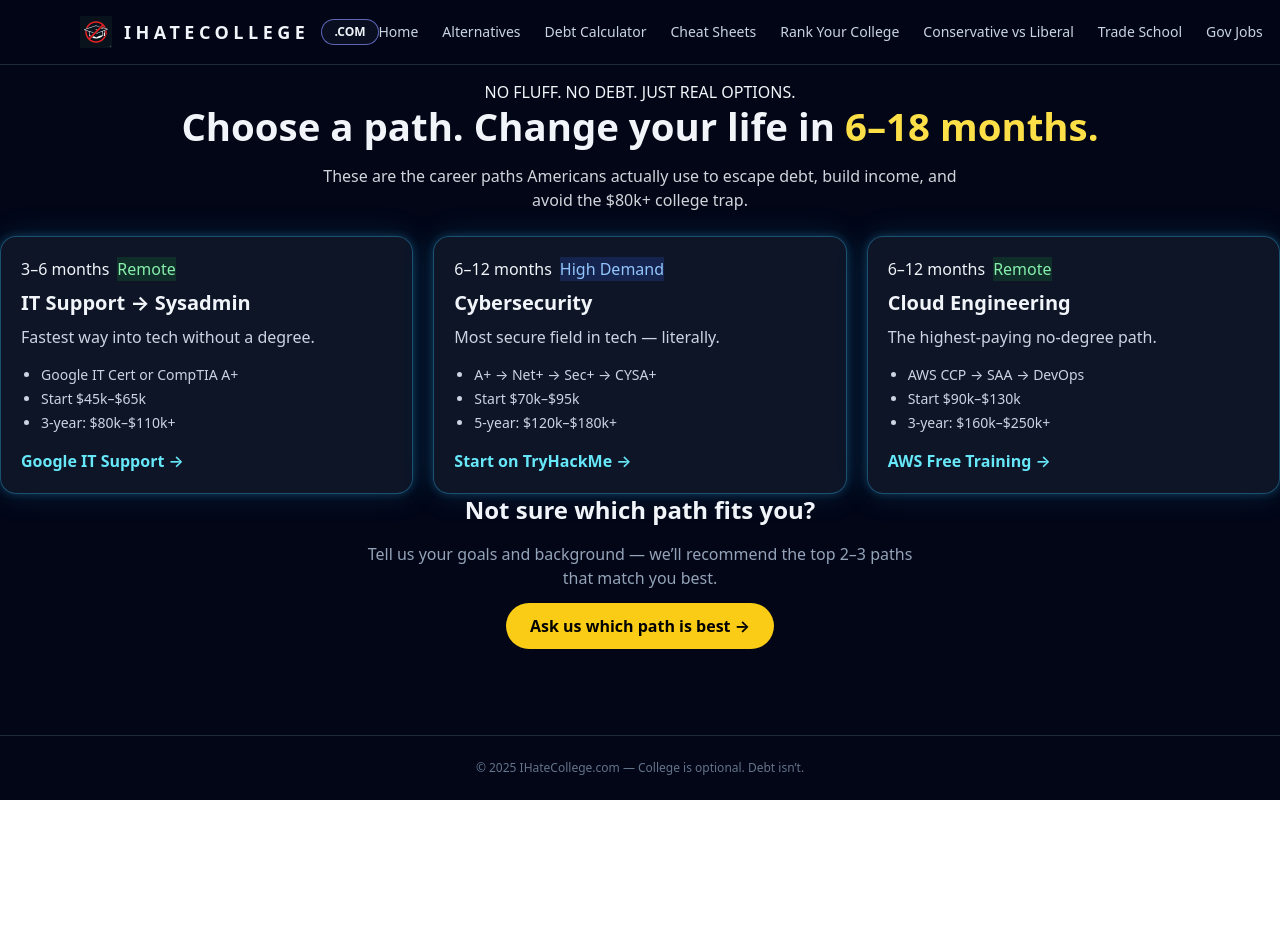
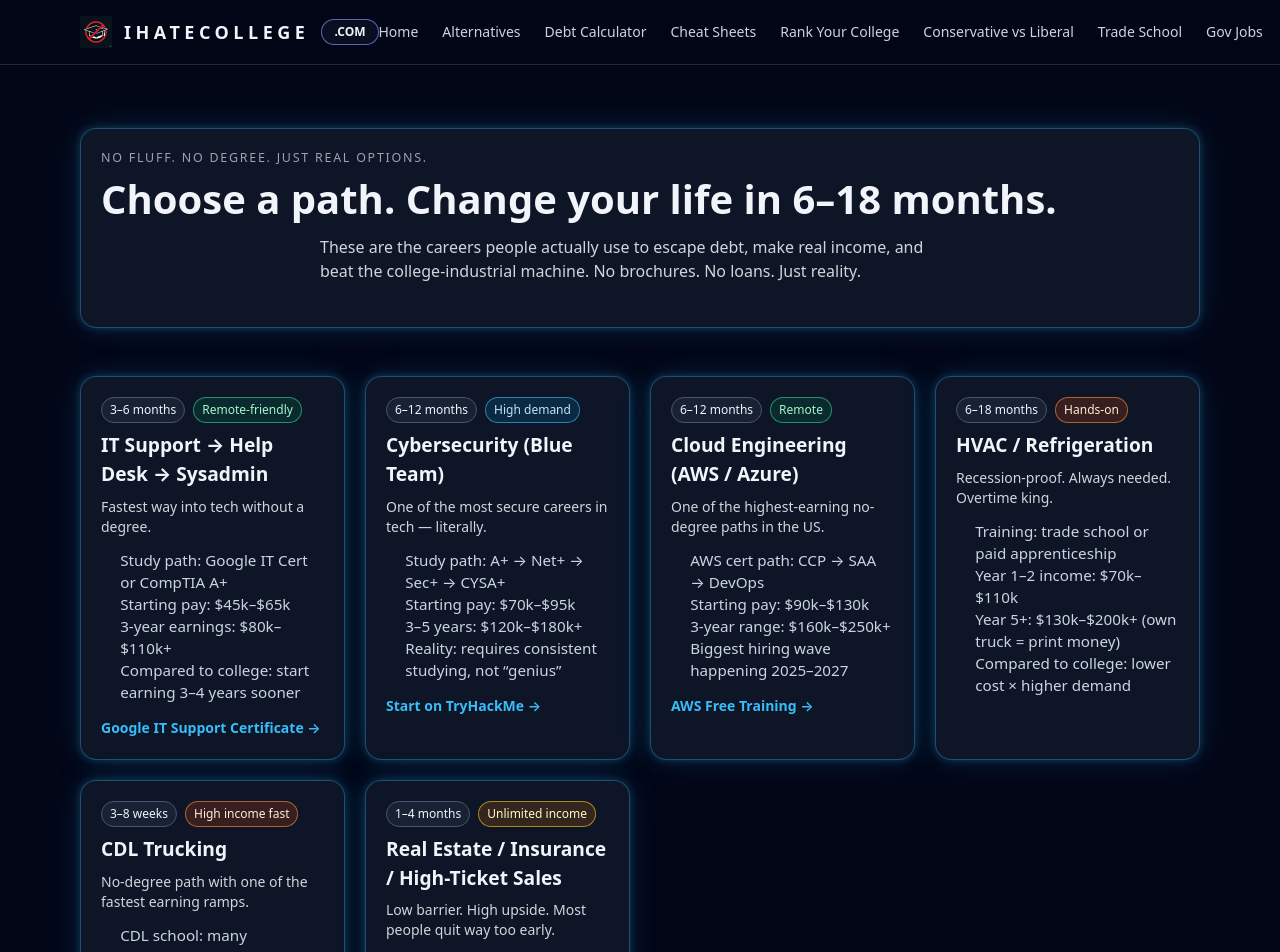
Before and after one commit to placebetsai/Ihatecollege, a Next.js app: page /cheat-sheets in a window 1280 px wide. Shown: the top 952 px of the page. Before the commit the page ends 800 px from the top, so only its background shows below. Built offline with nearby package versions, Linux system fonts and the light colour scheme.

Commit message:
Update cheat-sheets.js

```diff
--- a/pages/cheat-sheets.js
+++ b/pages/cheat-sheets.js
@@ -1,136 +1,214 @@
 // pages/cheat-sheets.js
 import Layout from "../components/Layout";
 import SEO from "../components/SEO";
+import Link from "next/link";
 
 export default function CheatSheets() {
   return (
     <Layout>
       <SEO
-        title="Cheat Sheets – Fast Career Paths (2025)"
-        description="Your no-BS breakdowns of the fastest career paths in tech, trades, and sales. 6–18 month transformations."
+        title="Cheat Sheets – Real Career Paths (2025) | IHateCollege.com"
+        description="Step-by-step cheat sheets for IT, cyber, cloud, trades, CDL, and sales paths that actually pay in 6–18 months without a degree."
       />
 
+      <div className="max-w-6xl mx-auto px-4 pb-16">
         {/* HERO */}
-      <section className="page-section text-center">
-        <p className="hero-eyebrow">NO FLUFF. NO DEBT. JUST REAL OPTIONS.</p>
-
-        <h1 className="hero-title">
-          Choose a path. Change your life in{" "}
-          <span className="text-yellow-300">6–18 months.</span>
+        <section className="mt-8 md:mt-12 mb-10">
+          <div className="glow-card text-center md:text-left">
+            <p className="eyebrow">
+              NO FLUFF. NO DEGREE. JUST REAL OPTIONS.
+            </p>
+            <h1 className="hero-title text-3xl md:text-4xl lg:text-[2.5rem] mb-3">
+              Choose a path. Change your life in 6–18 months.
             </h1>
-
-        <p className="hero-subtitle max-w-2xl mx-auto">
-          These are the career paths Americans actually use to escape debt,
-          build income, and avoid the $80k+ college trap.
+            <p className="hero-subtitle">
+              These are the careers people actually use to escape debt, make
+              real income, and beat the college-industrial machine. No
+              brochures. No loans. Just reality.
             </p>
+          </div>
         </section>
 
-      {/* GRID */}
-      <section className="page-section">
+        {/* GRID OF PATHS */}
+        <section className="section">
           <div className="path-grid">
             {/* IT SUPPORT */}
-          <div className="glow-card">
-            <div className="flex gap-2 mb-2">
-              <span className="tag">3–6 months</span>
-              <span className="tag bg-green-900/40 text-green-300">Remote</span>
+            <div className="path-card">
+              <div className="flex flex-wrap gap-2 mb-2 text-xs">
+                <span className="px-2 py-1 rounded-full bg-slate-800/70 border border-slate-600">
+                  3–6 months
+                </span>
+                <span className="px-2 py-1 rounded-full bg-emerald-900/40 border border-emerald-400/60 text-emerald-200">
+                  Remote-friendly
+                </span>
               </div>
-
-            <h3 className="text-xl font-bold mb-2">IT Support → Sysadmin</h3>
-            <p className="text-slate-300 mb-4">
+              <h3>IT Support → Help Desk → Sysadmin</h3>
+              <p className="mt-1 text-slate-300 text-sm">
                 Fastest way into tech without a degree.
               </p>
-
-            <ul className="list-disc ml-5 space-y-1 text-slate-300 text-sm mb-4">
-              <li>Google IT Cert or CompTIA A+</li>
-              <li>Start $45k–$65k</li>
-              <li>3-year: $80k–$110k+</li>
+              <ul>
+                <li>Study path: Google IT Cert or CompTIA A+</li>
+                <li>Starting pay: $45k–$65k</li>
+                <li>3-year earnings: $80k–$110k+</li>
+                <li>Compared to college: start earning 3–4 years sooner</li>
               </ul>
-
-            <a
+              <Link
                 href="https://grow.google/certificates/it-support/"
                 target="_blank"
-              className="text-cyan-300 font-semibold hover:underline"
+                rel="noreferrer"
+                className="path-link text-sm"
               >
-              Google IT Support →
-            </a>
+                Google IT Support Certificate →
+              </Link>
             </div>
 
             {/* CYBERSECURITY */}
-          <div className="glow-card">
-            <div className="flex gap-2 mb-2">
-              <span className="tag">6–12 months</span>
-              <span className="tag bg-blue-900/40 text-blue-300">
-                High Demand
+            <div className="path-card">
+              <div className="flex flex-wrap gap-2 mb-2 text-xs">
+                <span className="px-2 py-1 rounded-full bg-slate-800/70 border border-slate-600">
+                  6–12 months
+                </span>
+                <span className="px-2 py-1 rounded-full bg-sky-900/40 border border-sky-400/60 text-sky-200">
+                  High demand
                 </span>
               </div>
-
-            <h3 className="text-xl font-bold mb-2">Cybersecurity</h3>
-            <p className="text-slate-300 mb-4">
-              Most secure field in tech — literally.
+              <h3>Cybersecurity (Blue Team)</h3>
+              <p className="mt-1 text-slate-300 text-sm">
+                One of the most secure careers in tech — literally.
               </p>
-
-            <ul className="list-disc ml-5 space-y-1 text-slate-300 text-sm mb-4">
-              <li>A+ → Net+ → Sec+ → CYSA+</li>
-              <li>Start $70k–$95k</li>
-              <li>5-year: $120k–$180k+</li>
+              <ul>
+                <li>Study path: A+ → Net+ → Sec+ → CYSA+</li>
+                <li>Starting pay: $70k–$95k</li>
+                <li>3–5 years: $120k–$180k+</li>
+                <li>Reality: requires consistent studying, not “genius”</li>
               </ul>
-
-            <a
+              <Link
                 href="https://tryhackme.com"
                 target="_blank"
-              className="text-cyan-300 font-semibold hover:underline"
+                rel="noreferrer"
+                className="path-link text-sm"
               >
                 Start on TryHackMe →
-            </a>
+              </Link>
             </div>
 
             {/* CLOUD ENGINEERING */}
-          <div className="glow-card">
-            <div className="flex gap-2 mb-2">
-              <span className="tag">6–12 months</span>
-              <span className="tag bg-green-900/40 text-green-300">Remote</span>
+            <div className="path-card">
+              <div className="flex flex-wrap gap-2 mb-2 text-xs">
+                <span className="px-2 py-1 rounded-full bg-slate-800/70 border border-slate-600">
+                  6–12 months
+                </span>
+                <span className="px-2 py-1 rounded-full bg-emerald-900/40 border border-emerald-400/60 text-emerald-200">
+                  Remote
+                </span>
+              </div>
+              <h3>Cloud Engineering (AWS / Azure)</h3>
+              <p className="mt-1 text-slate-300 text-sm">
+                One of the highest-earning no-degree paths in the US.
+              </p>
+              <ul>
+                <li>AWS cert path: CCP → SAA → DevOps</li>
+                <li>Starting pay: $90k–$130k</li>
+                <li>3-year range: $160k–$250k+</li>
+                <li>Biggest hiring wave happening 2025–2027</li>
+              </ul>
+              <Link
+                href="https://aws.amazon.com/training/"
+                target="_blank"
+                rel="noreferrer"
+                className="path-link text-sm"
+              >
+                AWS Free Training →
+              </Link>
             </div>
 
-            <h3 className="text-xl font-bold mb-2">Cloud Engineering</h3>
-            <p className="text-slate-300 mb-4">
-              The highest-paying no-degree path.
+            {/* HVAC */}
+            <div className="path-card">
+              <div className="flex flex-wrap gap-2 mb-2 text-xs">
+                <span className="px-2 py-1 rounded-full bg-slate-800/70 border border-slate-600">
+                  6–18 months
+                </span>
+                <span className="px-2 py-1 rounded-full bg-orange-900/40 border border-orange-400/60 text-orange-100">
+                  Hands-on
+                </span>
+              </div>
+              <h3>HVAC / Refrigeration</h3>
+              <p className="mt-1 text-slate-300 text-sm">
+                Recession-proof. Always needed. Overtime king.
               </p>
+              <ul>
+                <li>Training: trade school or paid apprenticeship</li>
+                <li>Year 1–2 income: $70k–$110k</li>
+                <li>Year 5+: $130k–$200k+ (own truck = print money)</li>
+                <li>Compared to college: lower cost × higher demand</li>
+              </ul>
+            </div>
 
-            <ul className="list-disc ml-5 space-y-1 text-slate-300 text-sm mb-4">
-              <li>AWS CCP → SAA → DevOps</li>
-              <li>Start $90k–$130k</li>
-              <li>3-year: $160k–$250k+</li>
+            {/* CDL TRUCKING */}
+            <div className="path-card">
+              <div className="flex flex-wrap gap-2 mb-2 text-xs">
+                <span className="px-2 py-1 rounded-full bg-slate-800/70 border border-slate-600">
+                  3–8 weeks
+                </span>
+                <span className="px-2 py-1 rounded-full bg-orange-900/40 border border-orange-400/60 text-orange-100">
+                  High income fast
+                </span>
+              </div>
+              <h3>CDL Trucking</h3>
+              <p className="mt-1 text-slate-300 text-sm">
+                No-degree path with one of the fastest earning ramps.
+              </p>
+              <ul>
+                <li>CDL school: many companies pay for it</li>
+                <li>Local routes: $70k–$100k first year</li>
+                <li>OTR / owner-op: $120k–$250k+</li>
+                <li>Reality: tough lifestyle, massive paycheck</li>
               </ul>
+            </div>
 
-            <a
-              href="https://aws.amazon.com/training/"
-              target="_blank"
-              className="text-cyan-300 font-semibold hover:underline"
-            >
-              AWS Free Training →
-            </a>
+            {/* SALES */}
+            <div className="path-card">
+              <div className="flex flex-wrap gap-2 mb-2 text-xs">
+                <span className="px-2 py-1 rounded-full bg-slate-800/70 border border-slate-600">
+                  1–4 months
+                </span>
+                <span className="px-2 py-1 rounded-full bg-yellow-900/40 border border-yellow-400/60 text-yellow-100">
+                  Unlimited income
+                </span>
+              </div>
+              <h3>Real Estate / Insurance / High-Ticket Sales</h3>
+              <p className="mt-1 text-slate-300 text-sm">
+                Low barrier. High upside. Most people quit way too early.
+              </p>
+              <ul>
+                <li>Licensing: 1–8 weeks depending on state</li>
+                <li>Year 1: $50k–$150k (huge range)</li>
+                <li>Year 3+: $200k–$500k+</li>
+                <li>Reality: 90% quit in 18 months; top 10% run the market</li>
+              </ul>
             </div>
           </div>
         </section>
 
         {/* CTA */}
-      <section className="page-section text-center">
-        <h2 className="text-2xl font-bold mb-4">
+        <section className="section text-center">
+          <h2 className="section-title">
             Not sure which path fits you?
           </h2>
-
-        <p className="text-slate-400 max-w-xl mx-auto mb-6">
-          Tell us your goals and background — we’ll recommend the top 2–3 paths
-          that match you best.
+          <p className="max-w-xl mx-auto text-sm md:text-base text-slate-400 mb-4">
+            Tell us your age, location, and what you actually want in life — and
+            we’ll point you toward the top 2–3 paths that fit.
           </p>
-
-        <a
+          <div className="flex flex-wrap justify-center gap-3">
+            <Link
               href="/contact"
-          className="px-6 py-3 rounded-full bg-yellow-400 text-black font-bold hover:bg-yellow-300 transition"
+              className="px-6 py-2 rounded-full border border-cyan-400/70 bg-slate-900/70 text-sm font-semibold hover:bg-slate-800"
             >
-          Ask us which path is best →
-        </a>
+              Ask us which path is best
+            </Link>
+          </div>
         </section>
+      </div>
     </Layout>
   );
               }
```
Lines whose indentation alone changed are shown as unchanged.
